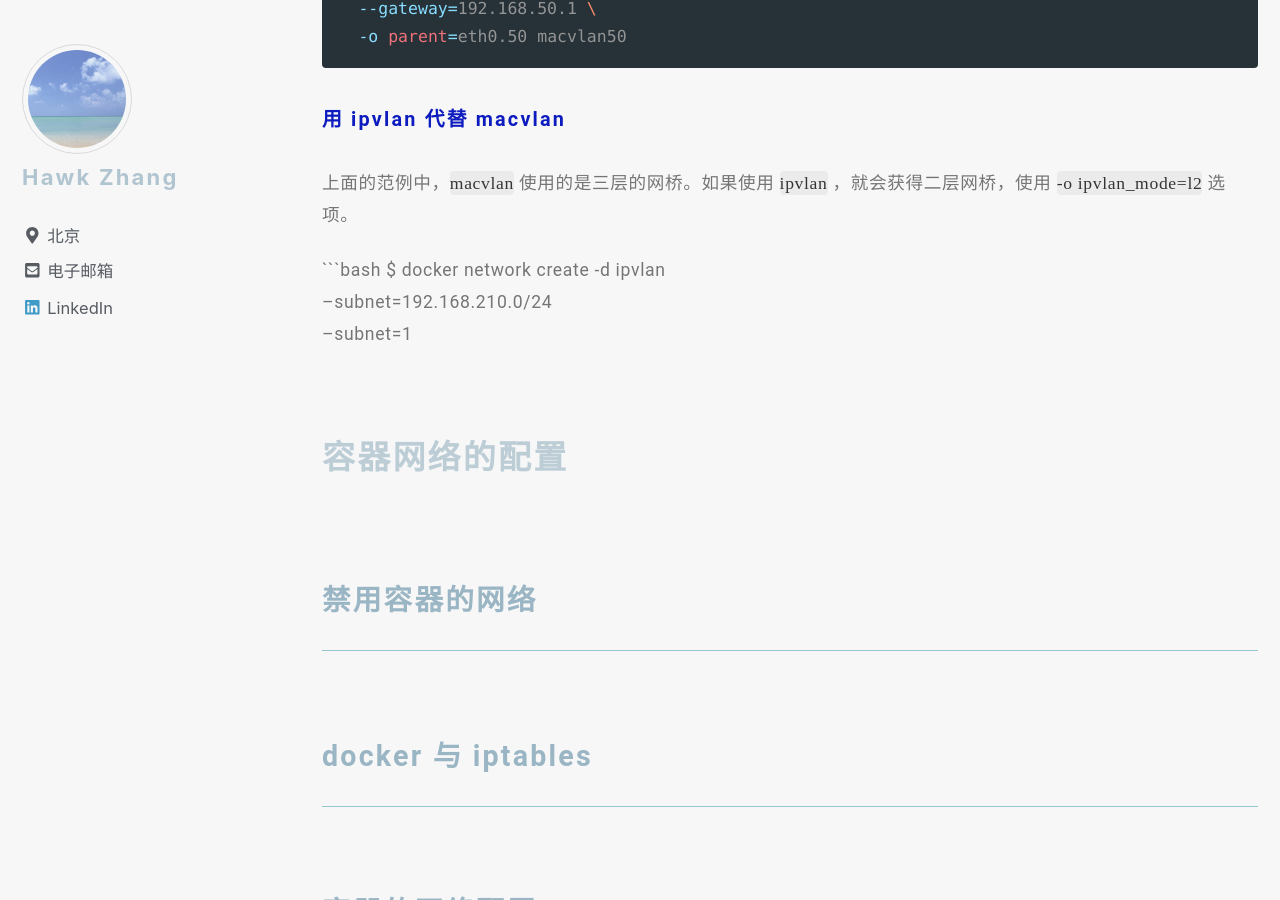
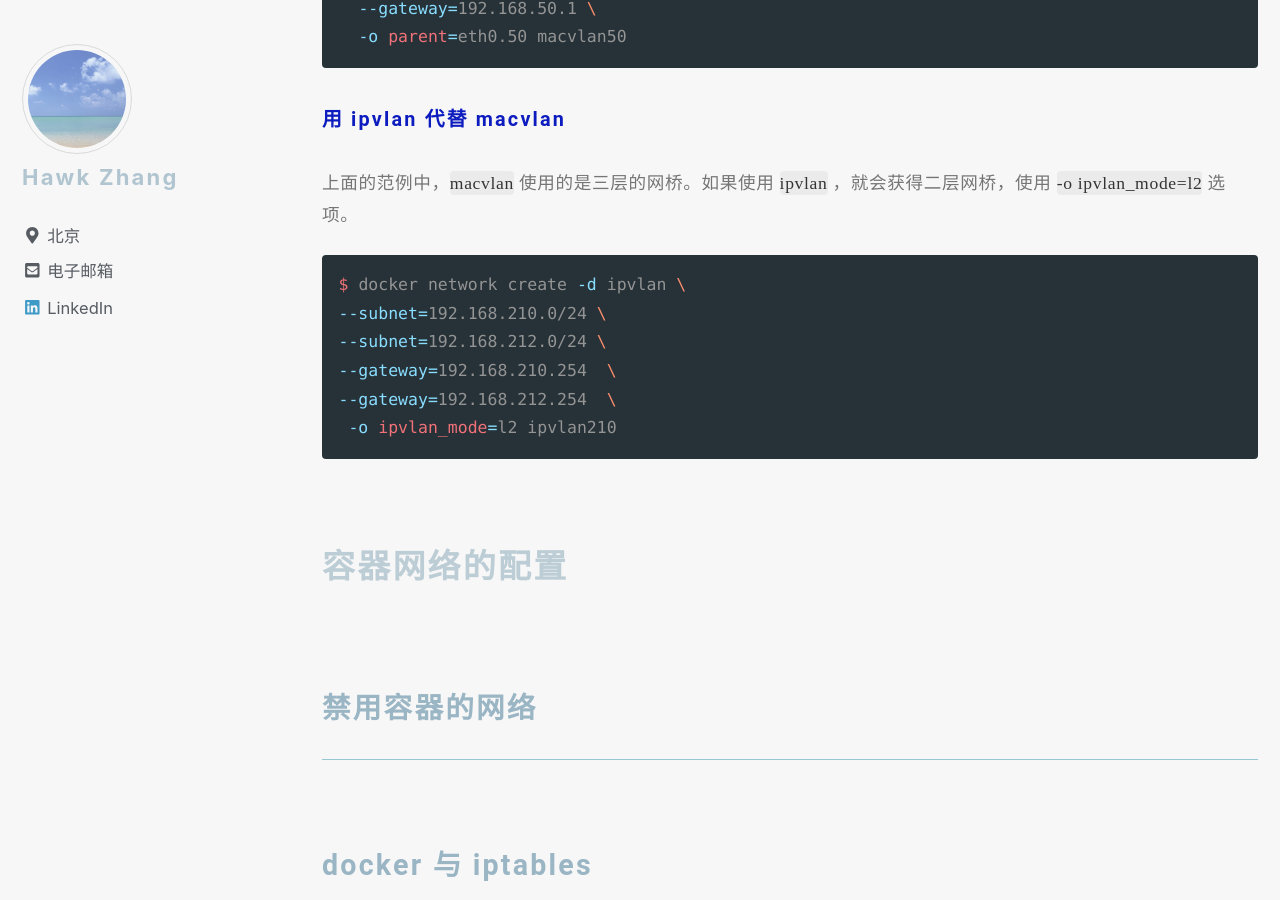
Before and after one commit to narru888/linotes_note, a Jekyll site: the page built from _posts/docker/2018-02-01-docker.network.md, in a window 1280 px wide and 900 px high, scrolled down 16741 px. Built offline with Jekyll 4.4.1, drawn with Linux system fonts in a browser that asks for light colours; nearby versions of some CDN libraries; a script that is not in the unit is left out.

Commit message:
update on 2018-10-05 20:20:01 CST

````diff
--- a/_posts/docker/2018-02-01-docker.network.md
+++ b/_posts/docker/2018-02-01-docker.network.md
@@ -358,7 +358,7 @@
 
 默认情况下，那些有开放端口的集群服务是使用 **路由网格** 来实现端口开放的。当你连接到任何一个集群节点的开放端口时，无论该节点是否运行着特定的服务，你都会被重定向到一个运行该服务的工人上，有可能是其它节点上运行的工人。Docker 为集群服务扮演着一个 **负载均衡器** 的角色。
 
-* 使用路由网格的这些服务运行于 **虚拟 IP 模式**，即 VIP 模式。
+* 使用路由网格的这些服务运行于 **虚拟 IP 模式**，即 **VIP** 模式。
 * 即使每个节点上都运行该服务，也要使用路由网格
 * 使用路由网格时，无法保证客户端的请求会由哪个节点处理
 
@@ -514,8 +514,14 @@
 
 ```bash
 $ docker network create -d ipvlan \
-  --subnet=192.168.210.0/24 \
-  --subnet=1
+--subnet=192.168.210.0/24 \
+--subnet=192.168.212.0/24 \
+--gateway=192.168.210.254  \
+--gateway=192.168.212.254  \
+ -o ipvlan_mode=l2 ipvlan210
+```
+
+
 
 
 
````
